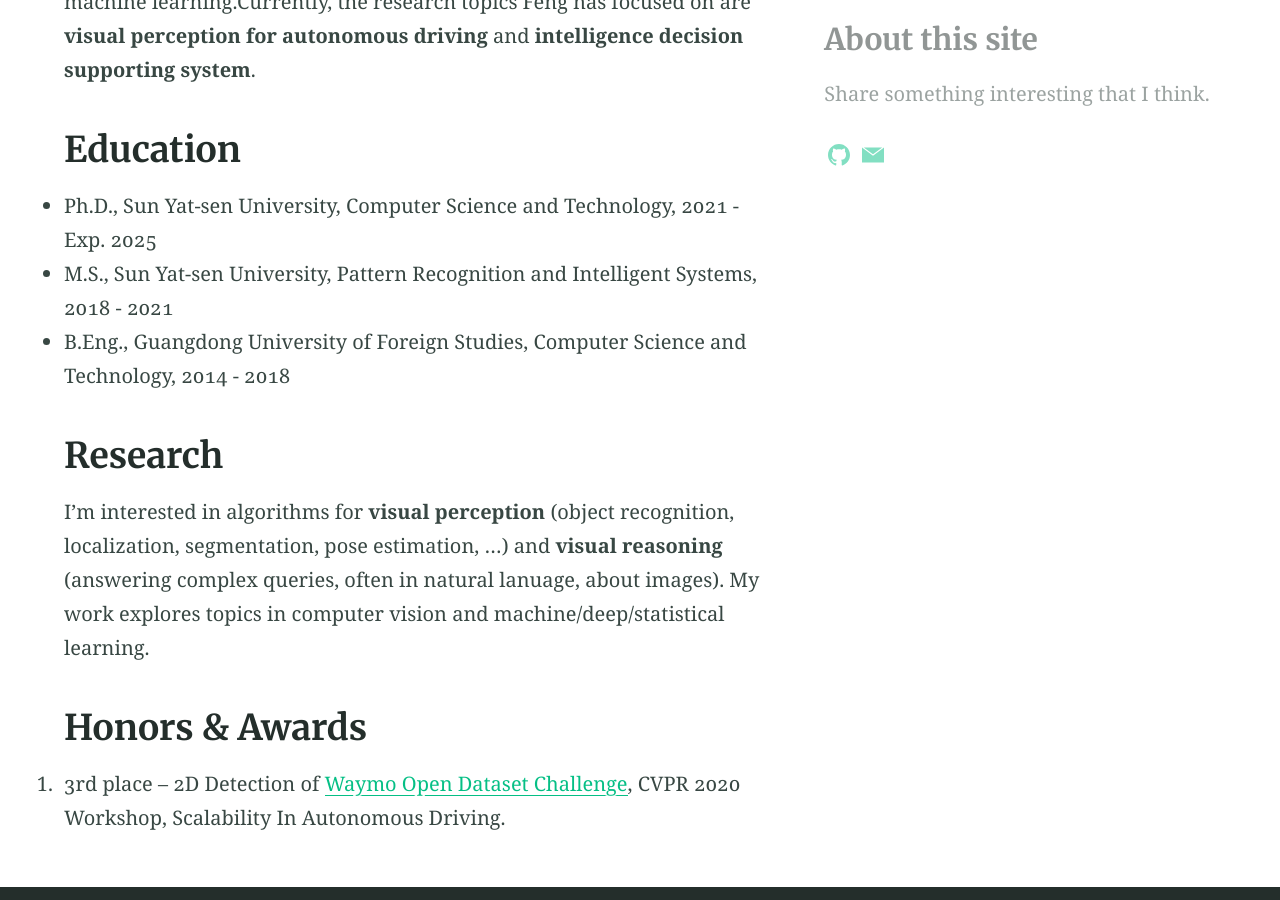
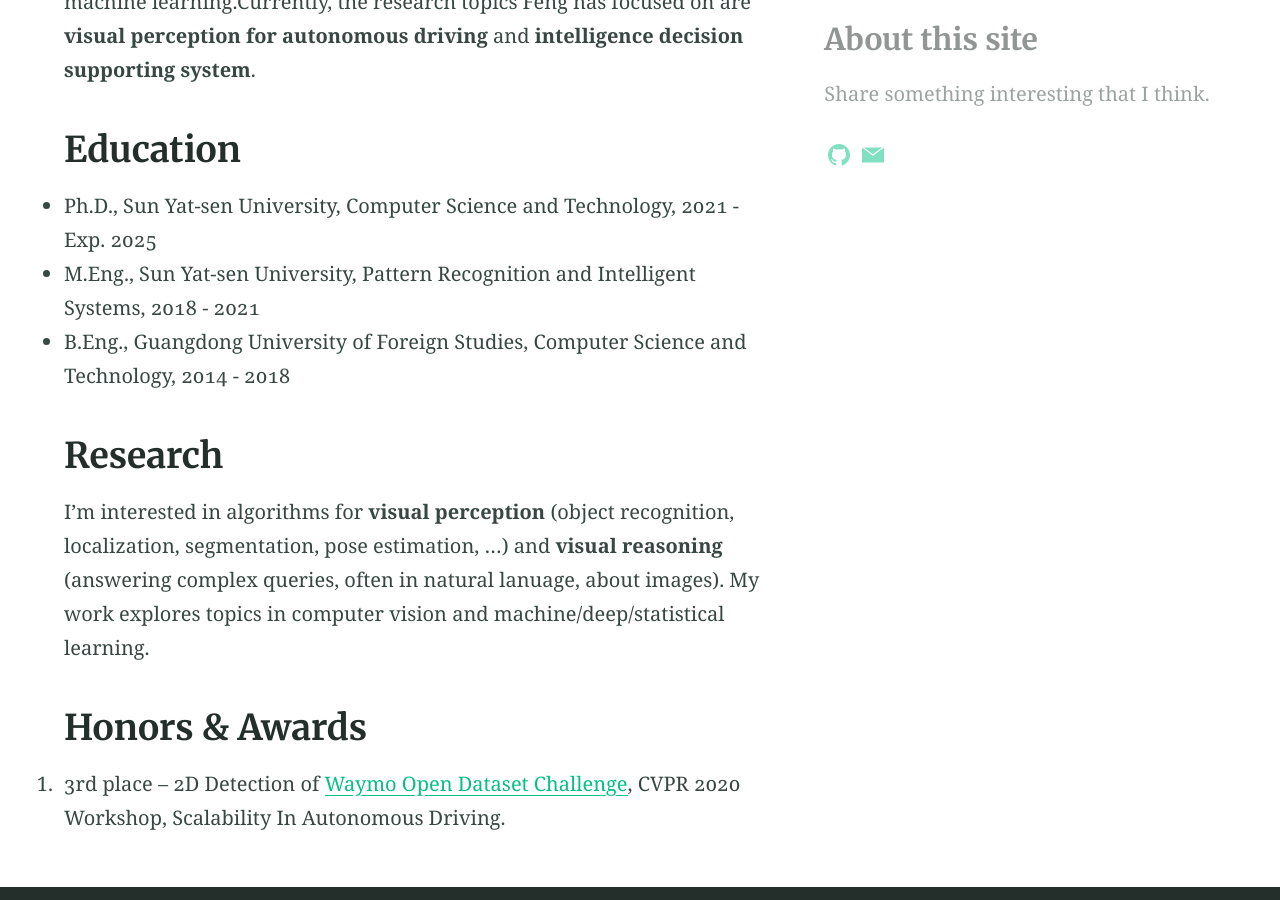
Before and after one commit to DapengFeng/dapengfeng.github.io, a Jekyll site: the page built from index.md, in a window 1280 px wide and 900 px high, scrolled down 595 px. Built offline with Jekyll 4.4.1, drawn with Linux system fonts in a browser that asks for light colours; our own code applies the rules of GitHub Pages for plain Markdown files; a script that is not in the unit is left out.

Commit message:
update:2021-07-23

```diff
--- a/index.md
+++ b/index.md
@@ -10,7 +10,7 @@ Dapeng Feng, a first-year PhD student at the School of Systems Science and Engin
 
 ## Education
 - Ph.D., Sun Yat-sen University, Computer Science and Technology, 2021 - Exp. 2025
-- M.S., Sun Yat-sen University, Pattern Recognition and Intelligent Systems, 2018 - 2021
+- M.Eng., Sun Yat-sen University, Pattern Recognition and Intelligent Systems, 2018 - 2021
 - B.Eng., Guangdong University of Foreign Studies, Computer Science and Technology, 2014 - 2018
 
 ## Research
```
